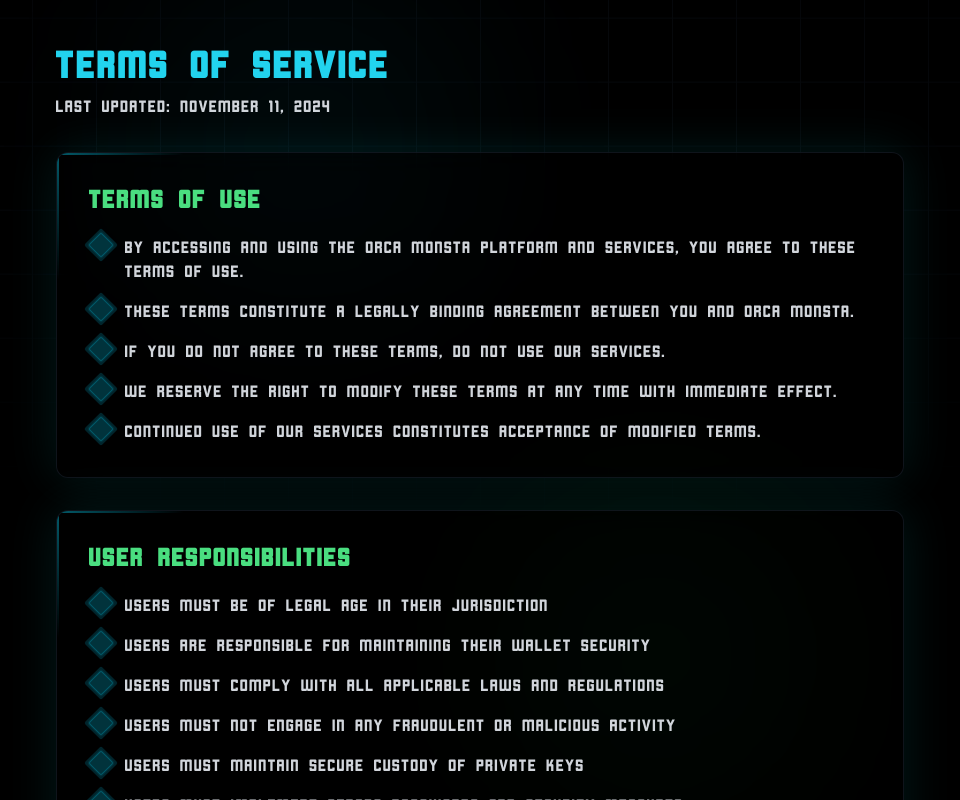
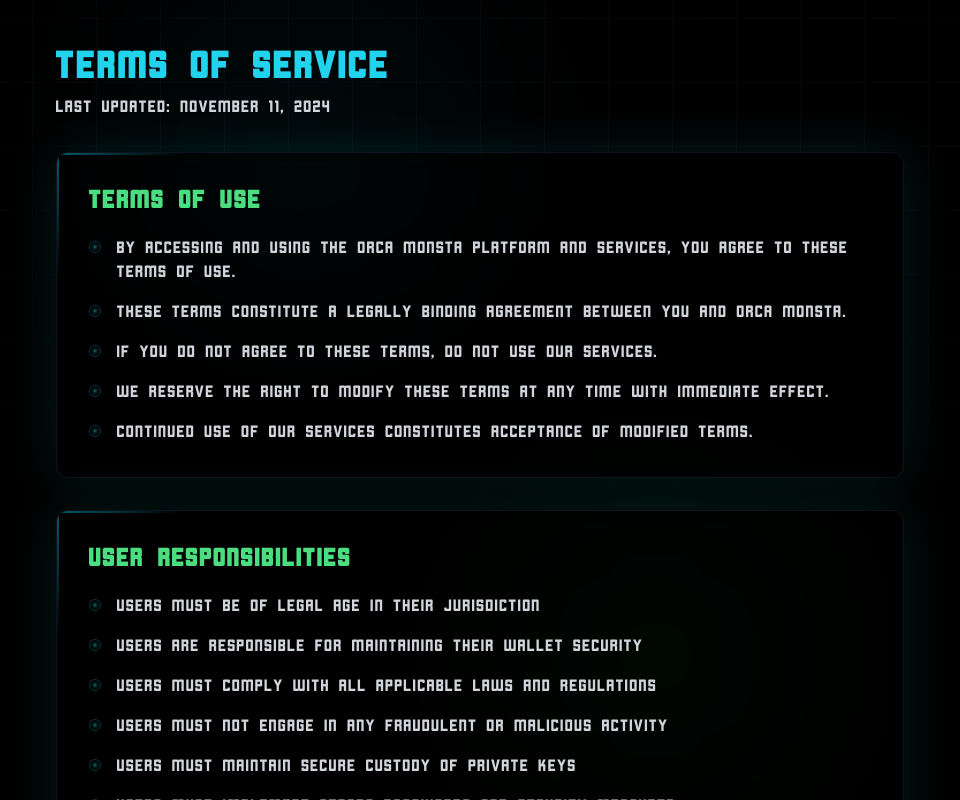
Before and after one commit to OrcaMonsta/orcamonsta1, a Next.js app: page /terms in a window 1280 px wide. Shown: the top 800 px of the page, without its empty margins (160-1120 px from the left). Built offline with nearby package versions, Linux system fonts and the light colour scheme.

Commit message:
style: update bullet points in terms page - Replace diamond bullets with subtle dot design - Maintain hover effects and animations - Improve text alignment - Enhance readability - Keep consistent cyberpunk theme - Optimize spacing and transitions

```diff
--- a/app/page.tsx
+++ b/app/page.tsx
@@ -20,7 +20,7 @@
     { name: "Roadmap", href: "/under-construction" },
     { name: "Whitepaper", href: "/under-construction" },
     { name: "Team", href: "/under-construction" },
-    { name: "Contact", href: "/under-construction" },
+    { name: "Contact", href: "/contact" },
     { name: "Terms", href: "/terms" },
     { name: "Privacy", href: "/privacy" }
 ];
--- a/app/terms/page.tsx
+++ b/app/terms/page.tsx
@@ -140,10 +140,11 @@
                       key={textIndex}
                       className={`${cornerstone.className} text-gray-300 flex items-start group mb-3`}
                     >
-                      <div className="flex-shrink-0 w-6 h-6 mr-3 relative">
-                        <div className="absolute inset-0 bg-cyan-500/20 rounded-sm transform rotate-45" />
-                        <div className="absolute inset-[2px] bg-cyan-500/10 rounded-sm transform rotate-45 group-hover:bg-cyan-500/20 transition-all duration-300" />
-                        <div className="absolute inset-[3px] border border-cyan-500/30 rounded-sm transform rotate-45" />
+                      <div className="flex-shrink-0 w-3 h-3 mt-2 mr-4 relative">
+                        <div className="absolute inset-0 border border-cyan-500/30 rounded-full group-hover:border-cyan-400/50 transition-all duration-300" />
+                        <div className="absolute inset-[3px] bg-cyan-500/20 rounded-full group-hover:bg-cyan-400/30 transition-all duration-300">
+                          <div className="absolute inset-[2px] bg-cyan-400/40 rounded-full animate-pulse" />
+                        </div>
                       </div>
                       <span className="mt-1">{text}</span>
                     </div>
```
